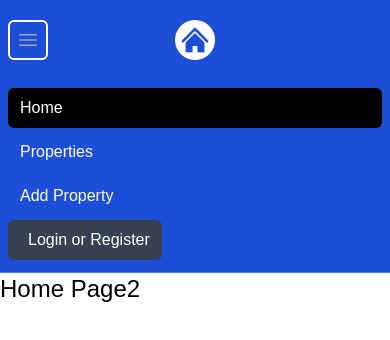
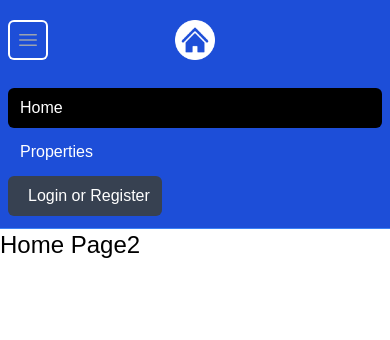
Before and after one commit to Ed2523/propertyPulse, a Next.js app: page / in a window 390 px wide. Both pictures are taken after a click on the button "Open main menu". Shown: the top 340 px of the page. Built offline with nearby package versions, Linux system fonts and the light colour scheme.

Commit message:
add logic for menu rendering items

```diff
--- a/components/NavBar.tsx
+++ b/components/NavBar.tsx
@@ -206,16 +206,20 @@ const NavBar = () => {
             >
               Properties
             </Link>
+            {isLoggedIn && (
               <Link
                 href="/properties/add"
                 className={`${pathname === "/properties/add" ? "bg-black" : ""} text-white block rounded-md px-3 py-2 text-base font-medium`}
               >
                 Add Property
               </Link>
+            )}
+            {!isLoggedIn && (
               <button className="flex items-center text-white bg-gray-700 hover:bg-gray-900 hover:text-white rounded-md px-3 py-2 my-5">
                 <i className="fa-brands fa-google mr-2"></i>
                 <span>Login or Register</span>
               </button>
+            )}
           </div>
         </div>
       )}
```
Lines whose indentation alone changed are shown as unchanged.
